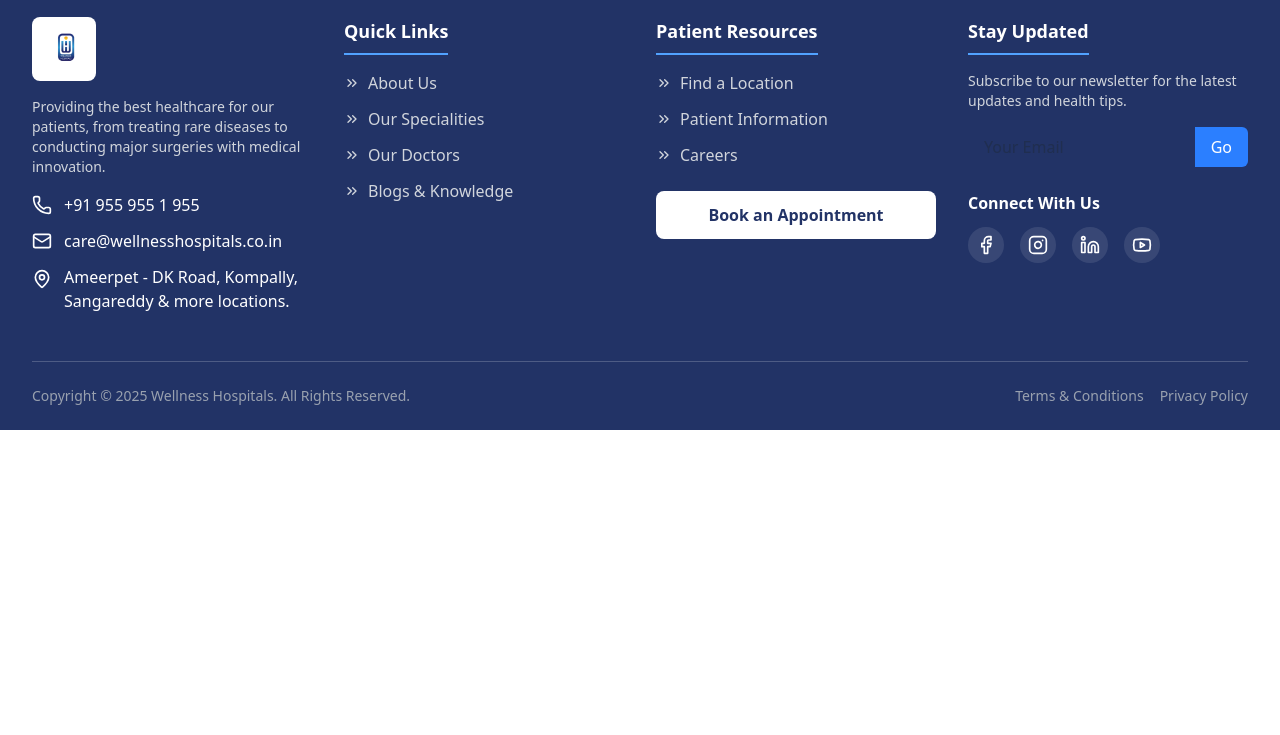
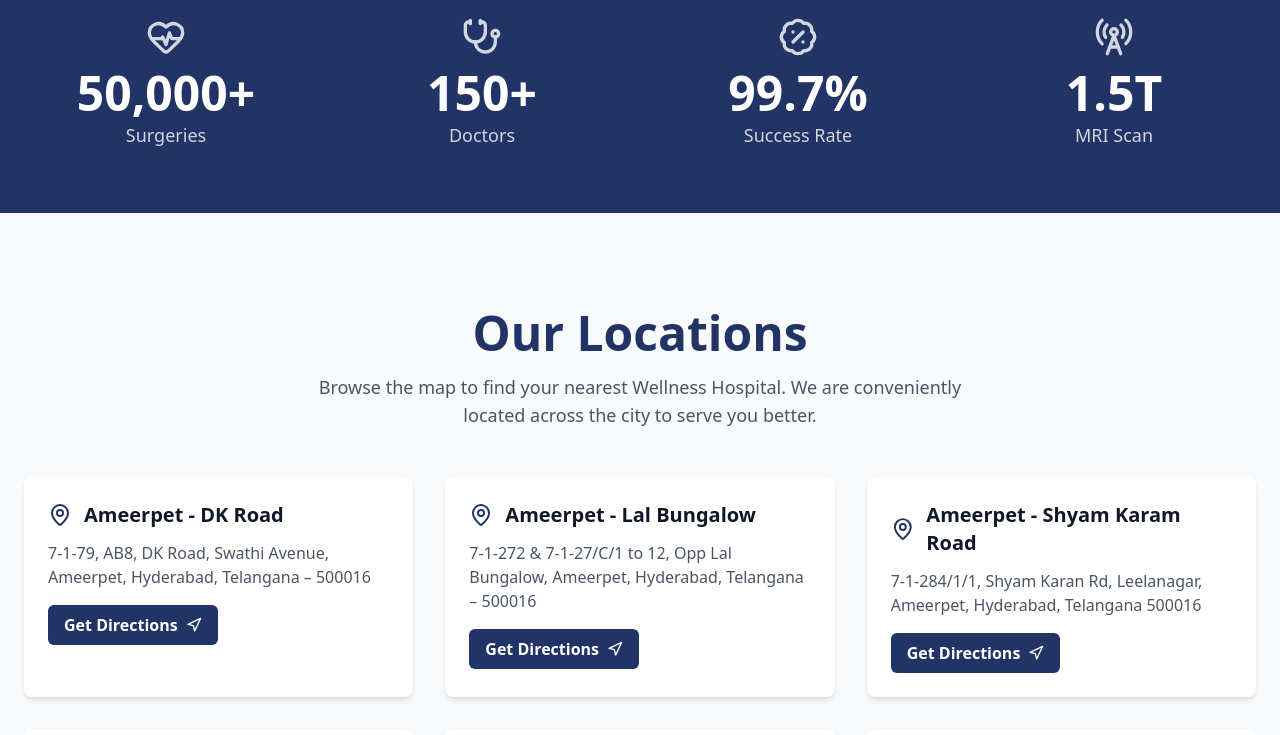
Before and after one commit to maruthishalivahana/wellness-frontend, a React (Vite) app: page / in a window 1280 px wide. Shown: the part 2240-2975 px from the top of the page. Before the commit the page ends 2670 px from the top, so only its background shows below. Built offline with nearby package versions, Linux system fonts and the light colour scheme.

Commit message:
develped Acchivements and locaation sections

```diff
--- /dev/null
+++ b/src/Components/Achivements.jsx
@@ -0,0 +1,47 @@
+import React from 'react';
+import { HeartPulse, Stethoscope, BadgePercent, RadioTower } from 'lucide-react';
+
+const stats = [
+    {
+        icon: <HeartPulse size={40} className="text-white opacity-80" />,
+        value: '50,000+',
+        label: 'Surgeries',
+    },
+    {
+        icon: <Stethoscope size={40} className="text-white opacity-80" />,
+        value: '150+',
+        label: 'Doctors',
+    },
+    {
+        icon: <BadgePercent size={40} className="text-white opacity-80" />,
+        value: '99.7%',
+        label: 'Success Rate',
+    },
+    {
+        icon: <RadioTower size={40} className="text-white opacity-80" />,
+        value: '1.5T',
+        label: 'MRI Scan',
+    },
+];
+
+export const Achievements = () => {
+    return (
+        <section style={{ backgroundColor: '#223366' }}>
+            <div className="container mx-auto px-6 py-16">
+                <div className="grid grid-cols-2 md:grid-cols-4 gap-8 text-center text-white">
+                    {stats.map((stat, index) => (
+                        <div key={index} className="flex flex-col items-center justify-center">
+                            {stat.icon}
+                            <p className="text-4xl md:text-5xl font-extrabold mt-3">
+                                {stat.value}
+                            </p>
+                            <p className="text-md md:text-lg font-medium text-gray-300 mt-1">
+                                {stat.label}
+                            </p>
+                        </div>
+                    ))}
+                </div>
+            </div>
+        </section>
+    );
+};
--- a/src/Components/Home.jsx
+++ b/src/Components/Home.jsx
@@ -3,12 +3,16 @@
 import { HeroSection } from "./HeroSection";
 import { WhyChooseUs } from "./WhyChooseUs";
 import { Insurance } from "./Incurence";
+import { Achievements } from "./Achivements";
+import { Locations } from './Locations'
 const Home = () => {
     return (
         <>
             <HeroSection />
             <WhyChooseUs />
             <Insurance />
+            <Achievements />
+            <Locations />
         </>
     );
 };
--- /dev/null
+++ b/src/Components/Locations.jsx
@@ -0,0 +1,73 @@
+import React from 'react';
+import { MapPin, Navigation } from 'lucide-react';
+
+const locations = [
+    {
+        name: 'Ameerpet - DK Road',
+        address: '7-1-79, AB8, DK Road, Swathi Avenue, Ameerpet, Hyderabad, Telangana – 500016',
+        mapLink: 'https://www.google.com/maps/search/?api=1&query=Wellness+Hospitals+Ameerpet+DK+Road+Hyderabad',
+    },
+    {
+        name: 'Ameerpet - Lal Bungalow',
+        address: '7-1-272 & 7-1-27/C/1 to 12, Opp Lal Bungalow, Ameerpet, Hyderabad, Telangana – 500016',
+        mapLink: 'https://www.google.com/maps/search/?api=1&query=Wellness+Hospitals+Lal+Bungalow+Ameerpet+Hyderabad',
+    },
+    {
+        name: 'Ameerpet - Shyam Karam Road',
+        address: '7-1-284/1/1, Shyam Karan Rd, Leelanagar, Ameerpet, Hyderabad, Telangana 500016',
+        mapLink: 'https://www.google.com/maps/search/?api=1&query=Wellness+Hospitals+Shyam+Karam+Road+Ameerpet+Hyderabad',
+    },
+    {
+        name: 'Kompally',
+        address: 'Suchitra X Road, Next to Ramalayam, Petbasheerabad,Kompally, Hyderabad, Telangana-500067',
+        mapLink: 'https://www.google.com/maps/search/?api=1&query=Wellness+Hospitals+Kompally+Hyderabad',
+    },
+    {
+        name: 'Hastinapuram',
+        address: '8-7-15, H/9, State Highway-19,Opposite RTC Bus-Stop, Hasthinapuram South,Hyderabad, Telangana–500079',
+        mapLink: 'https://www.google.com/maps/search/?api=1&query=Wellness+Hospitals+Hastinapuram+Hyderabad',
+    },
+    {
+        name: 'Sangareddy',
+        address: 'Sangareddy X Road, Mumbai Highway, Pothireddy Pally, Sangareddy 502285',
+        mapLink: 'https://www.google.com/maps/search/?api=1&query=Wellness+Hospitals+Sangareddy',
+    },
+];
+
+export const Locations = () => {
+    return (
+        <section className="bg-slate-50 py-16 md:py-24">
+            <div className="container mx-auto px-6">
+                <div className="text-center mb-12">
+                    <h2 className="text-4xl md:text-5xl font-extrabold" style={{ color: '#223366' }}>
+                        Our Locations
+                    </h2>
+                    <p className="mt-4 text-lg text-gray-600 max-w-2xl mx-auto">
+                        Browse the map to find your nearest Wellness Hospital. We are conveniently located across the city to serve you better.
+                    </p>
+                </div>
+                <div className="grid gap-8 md:grid-cols-2 lg:grid-cols-3">
+                    {locations.map((location, index) => (
+                        <div key={index} className="bg-white p-6 rounded-lg shadow-md transition-transform duration-300 hover:-translate-y-2">
+                            <div className="flex items-center mb-3">
+                                <MapPin className="h-6 w-6 mr-3" style={{ color: '#223366' }} />
+                                <h3 className="text-xl font-bold text-gray-900">{location.name}</h3>
+                            </div>
+                            <p className="text-gray-600 mb-4">{location.address}</p>
+                            <a
+                                href={location.mapLink}
+                                target="_blank"
+                                rel="noopener noreferrer"
+                                className="inline-flex items-center font-semibold text-white py-2 px-4 rounded-md transition-colors duration-300"
+                                style={{ backgroundColor: '#223366' }}
+                            >
+                                Get Directions
+                                <Navigation className="ml-2 h-4 w-4" />
+                            </a>
+                        </div>
+                    ))}
+                </div>
+            </div>
+        </section>
+    );
+};
```
